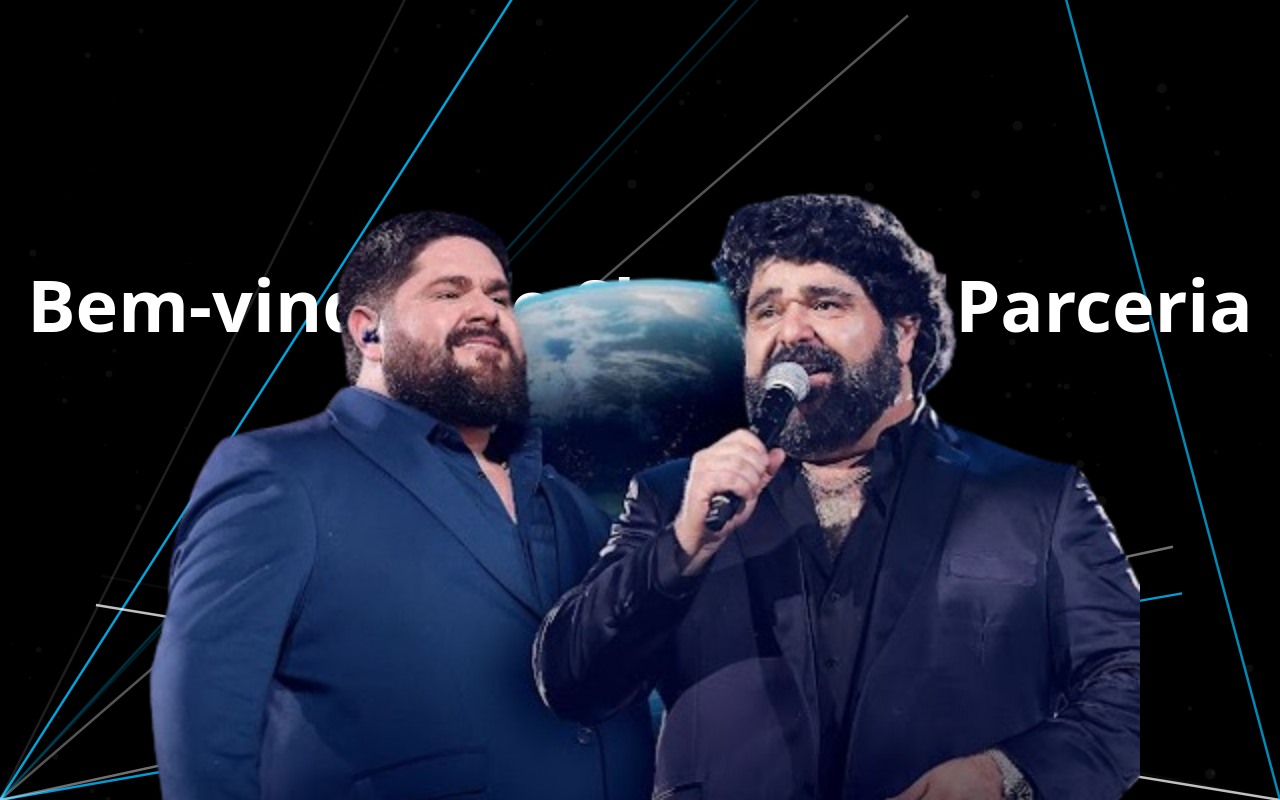
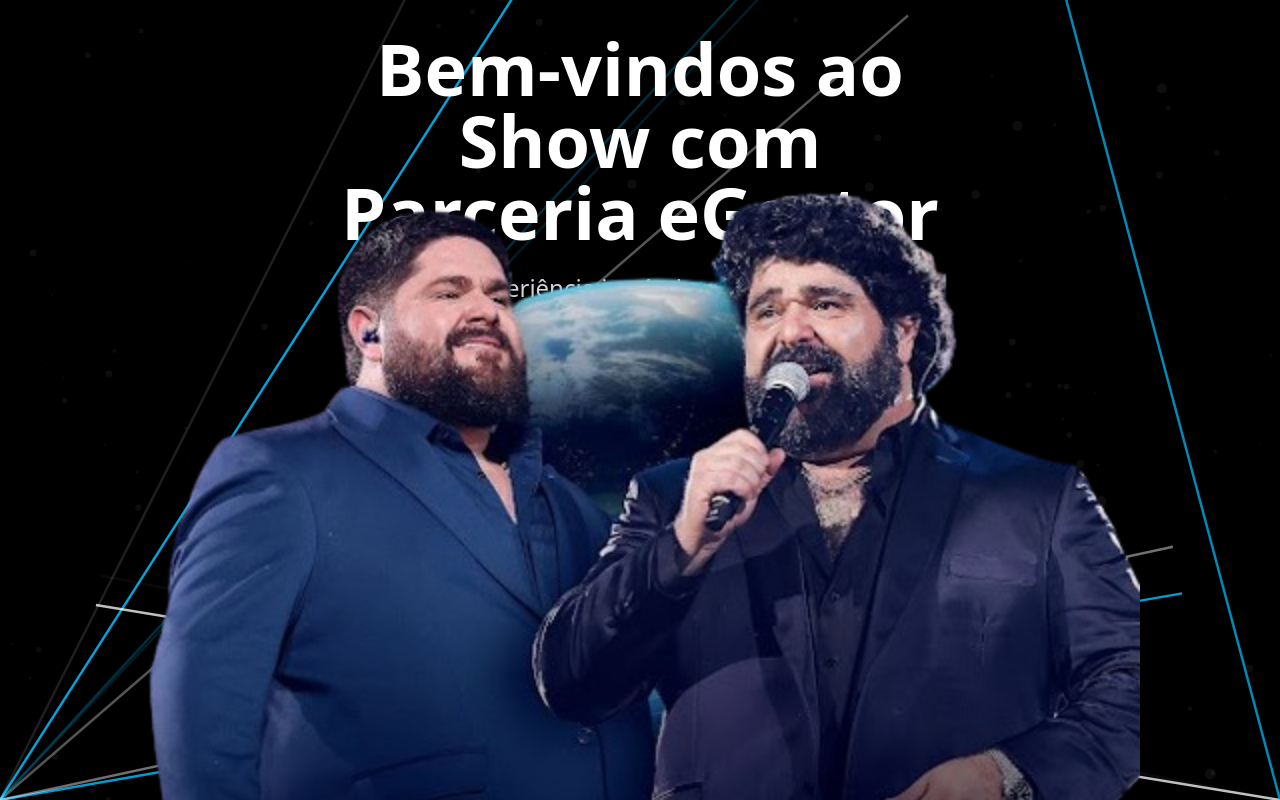
Before and after one commit to DevZipMateus/base-site-vendedores, a React (Vite) app: page / in a window 1280 px wide. Built offline with nearby package versions, Linux system fonts and the light colour scheme.

Commit message:
Adjust text position in hero

```diff
--- a/src/components/CanvasHero.tsx
+++ b/src/components/CanvasHero.tsx
@@ -191,7 +191,7 @@ const CanvasHero = () => {
         style={{ zIndex: 3, transform: 'translateX(-50%) scale(2)' }}
       />
 
-      <div className="relative" style={{ zIndex: 2 }}>
+      <div className="absolute top-1/4 left-1/2 transform -translate-x-1/2 -translate-y-1/2" style={{ zIndex: 2 }}>
         <div className="space-y-6">
           <h1 className="text-5xl md:text-7xl font-bold mb-4">
             Bem-vindos ao Show com Parceria eGestor
```
